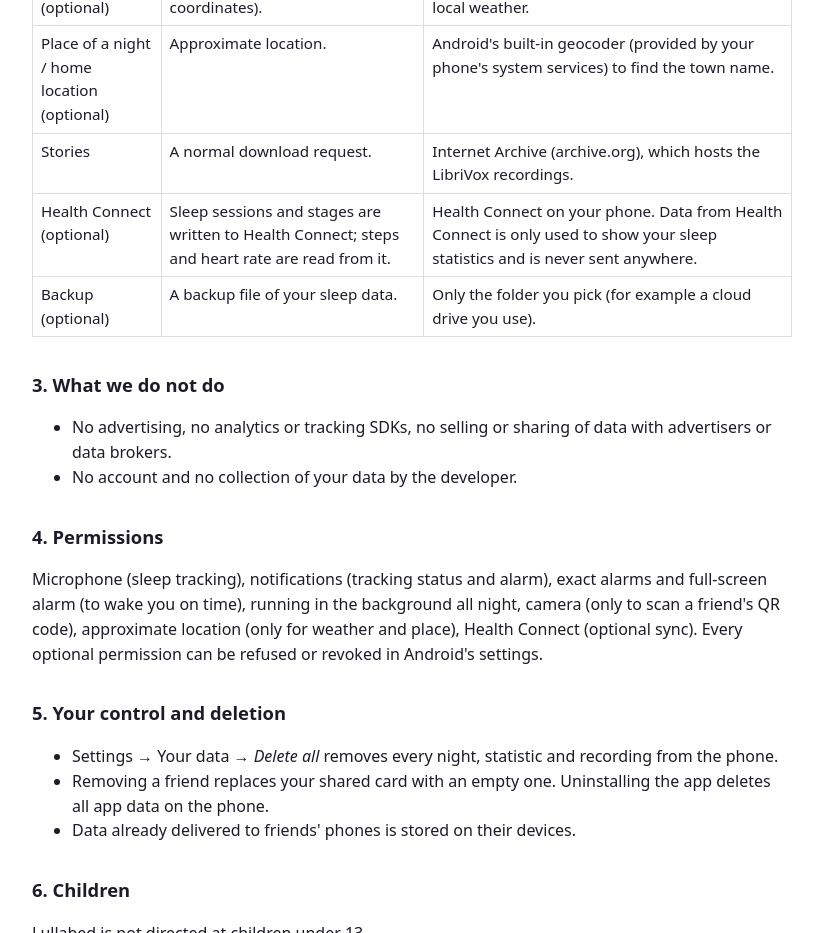
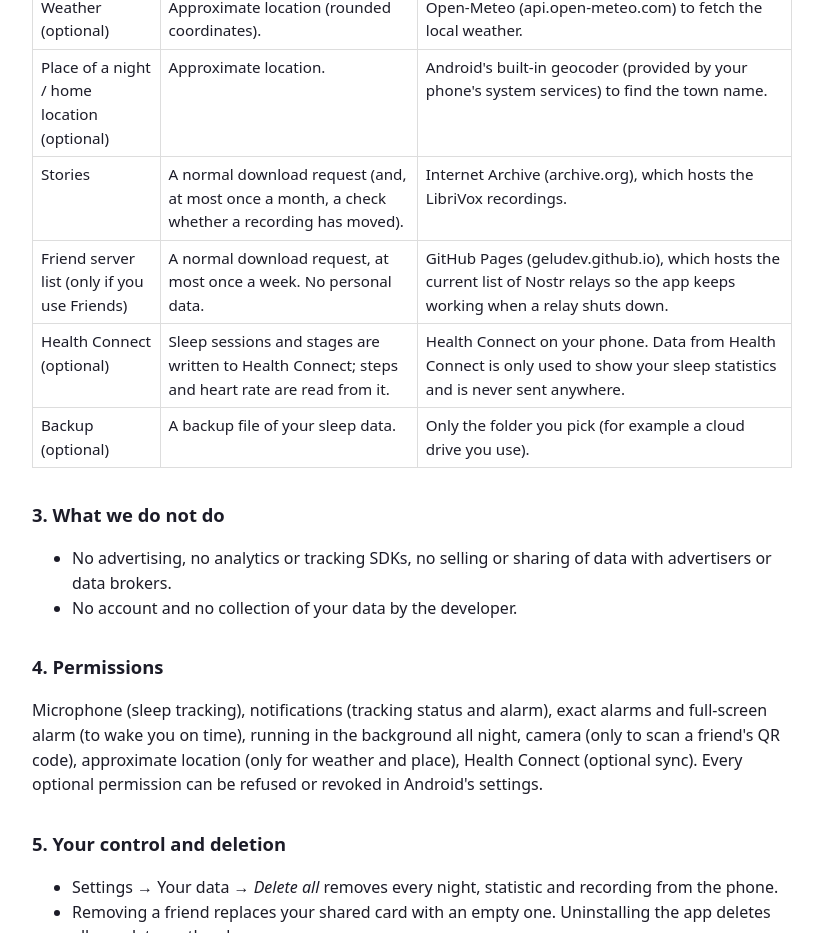
Before and after one commit to Geludev/Lullabed, a plain HTML site: page index.html in a window 1280 px wide. Shown: the part 900-1833 px from the top of the page, without its empty margins (228-1051 px from the left). Drawn offline with Linux system fonts and the light colour scheme.

Commit message:
Update Privacy Policy, add list of relays in case of relay going down

```diff
--- a/index.html
+++ b/index.html
@@ -48,8 +48,11 @@ This policy explains what the app processes, where it goes and what you control.
       <td>Approximate location.</td>
       <td>Android's built-in geocoder (provided by your phone's system services) to find the town name.</td></tr>
   <tr><td>Stories</td>
-      <td>A normal download request.</td>
+      <td>A normal download request (and, at most once a month, a check whether a recording has moved).</td>
       <td>Internet Archive (archive.org), which hosts the LibriVox recordings.</td></tr>
+  <tr><td>Friend server list (only if you use Friends)</td>
+      <td>A normal download request, at most once a week. No personal data.</td>
+      <td>GitHub Pages (geludev.github.io), which hosts the current list of Nostr relays so the app keeps working when a relay shuts down.</td></tr>
   <tr><td>Health Connect (optional)</td>
       <td>Sleep sessions and stages are written to Health Connect; steps and heart rate are read from it.</td>
       <td>Health Connect on your phone. Data from Health Connect is only used to show your sleep statistics and is never sent anywhere.</td></tr>
```
Also changed, not shown: relays.json (added, +11 -0 lines).
